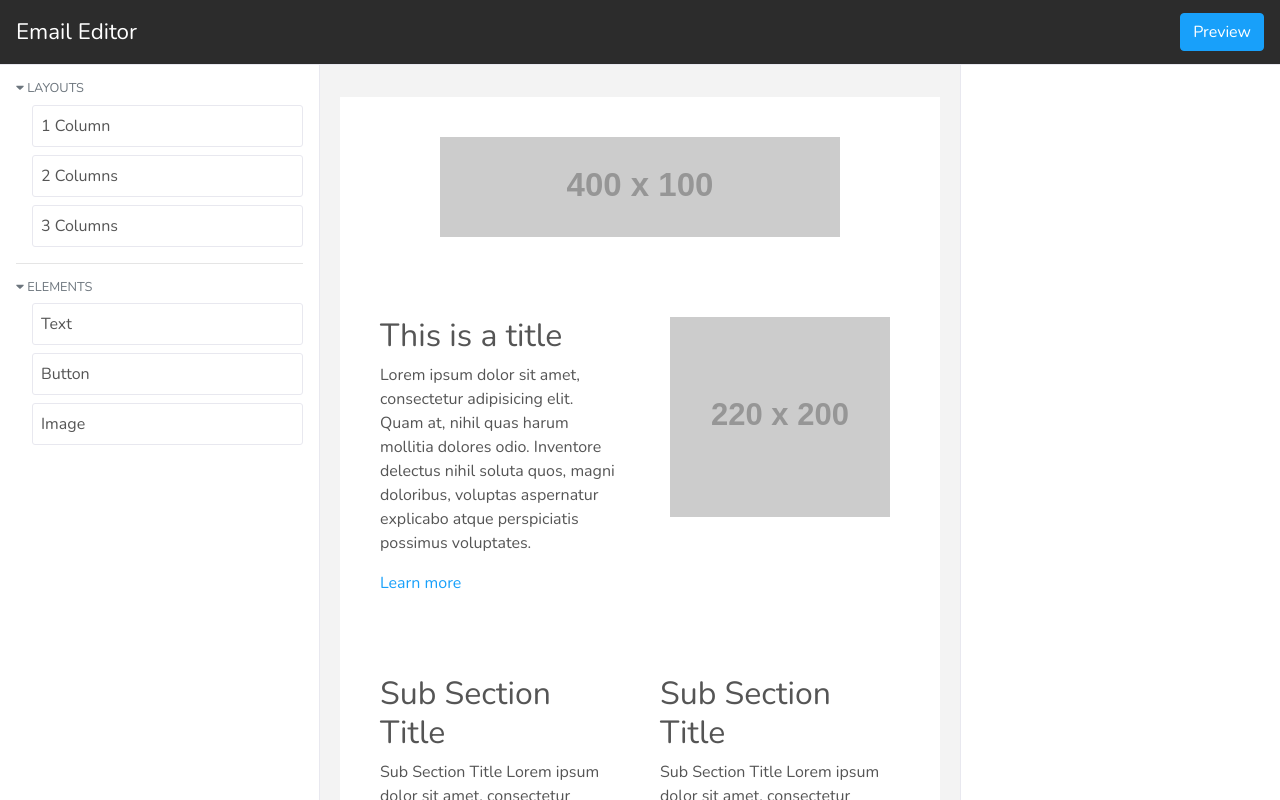
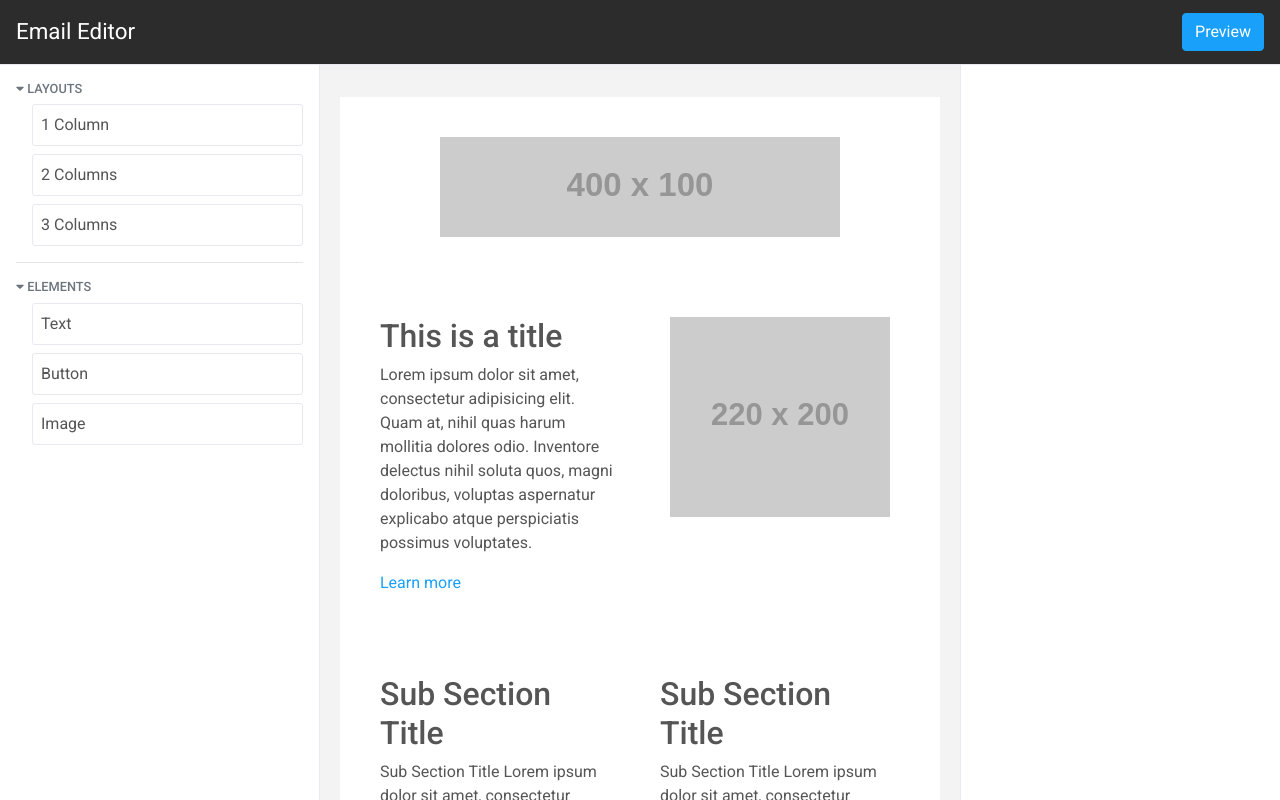
Before and after one commit to fdietz/vue-email-editor-prototype, a Vue app: page / in a window 1280 px wide. Shown: the top 800 px of the page. Built offline with nearby package versions, Linux system fonts and the light colour scheme.

Commit message:
font size roboto

```diff
--- a/public/index.html
+++ b/public/index.html
@@ -6,7 +6,7 @@
     <meta name="viewport" content="width=device-width,initial-scale=1.0">
     <link rel="icon" href="<%= BASE_URL %>favicon.ico">
     <title>email-editor</title>
-    <link href="https://fonts.googleapis.com/css?family=Nunito:400,700&display=swap" rel="stylesheet">
+    <link href="https://fonts.googleapis.com/css?family=Roboto:300,400,500,700&display=swap" rel="stylesheet">
   </head>
   <body>
     <noscript>
--- a/src/mjml.js
+++ b/src/mjml.js
@@ -14,9 +14,22 @@ const buildBodyAttrs = content => {
   return buildAttrsString({ color: "#555", fontFamily: "Arial, sans-serif" });
 };
 
+const buildHead = content => {
+  const fontFamily = `Roboto, sans-serif`;
+  return `
+  <mj-attributes>
+    <mj-class name="blue" color="blue" />
+    <mj-class name="big" font-size="20px" />
+    <mj-all font-family="${fontFamily}" font-size="16px" />
+  </mj-attributes>
+  `;
+};
 const buildBody = content => {
   return `
     <mjml>
+      <mj-head>
+        ${buildHead(content)}
+      </mj-head>
       <mj-body ${buildBodyAttrs(content)}>${buildSectionArray(
     content.children
   )}</mj-body>
--- a/src/styles/variables.scss
+++ b/src/styles/variables.scss
@@ -7,8 +7,8 @@ $body-color: #555;
 
 $border-color: #e8e8ef;
 
-$font-family: "Nunito";
-$font-family-sans-serif: "Nunito";
+$font-family: "Roboto";
+$font-family-sans-serif: "Roboto";
 
 $h5-font-size: 0.8rem;
 
```
Also changed, not shown: src/components/ContentEditor.vue (+0 -9 lines).
